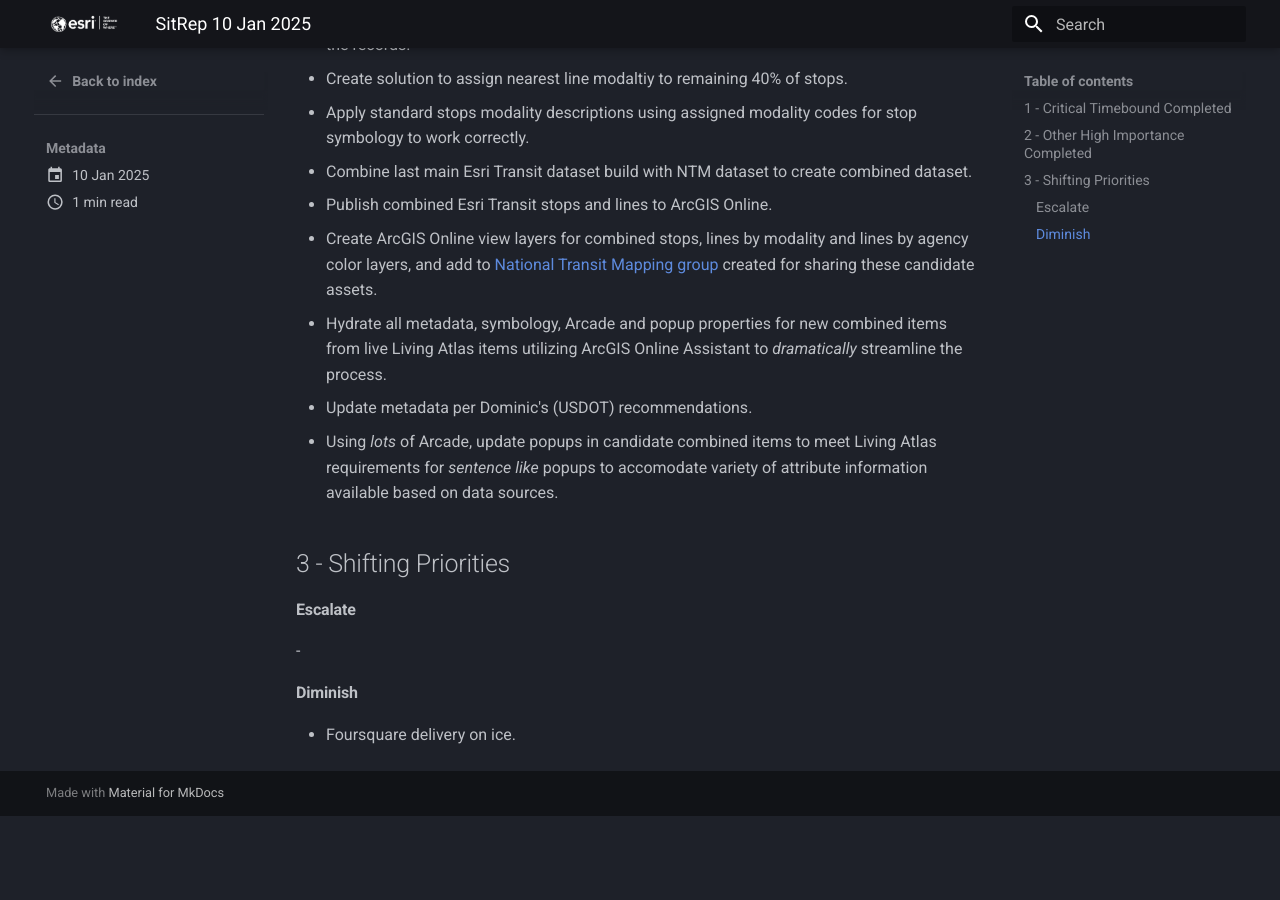
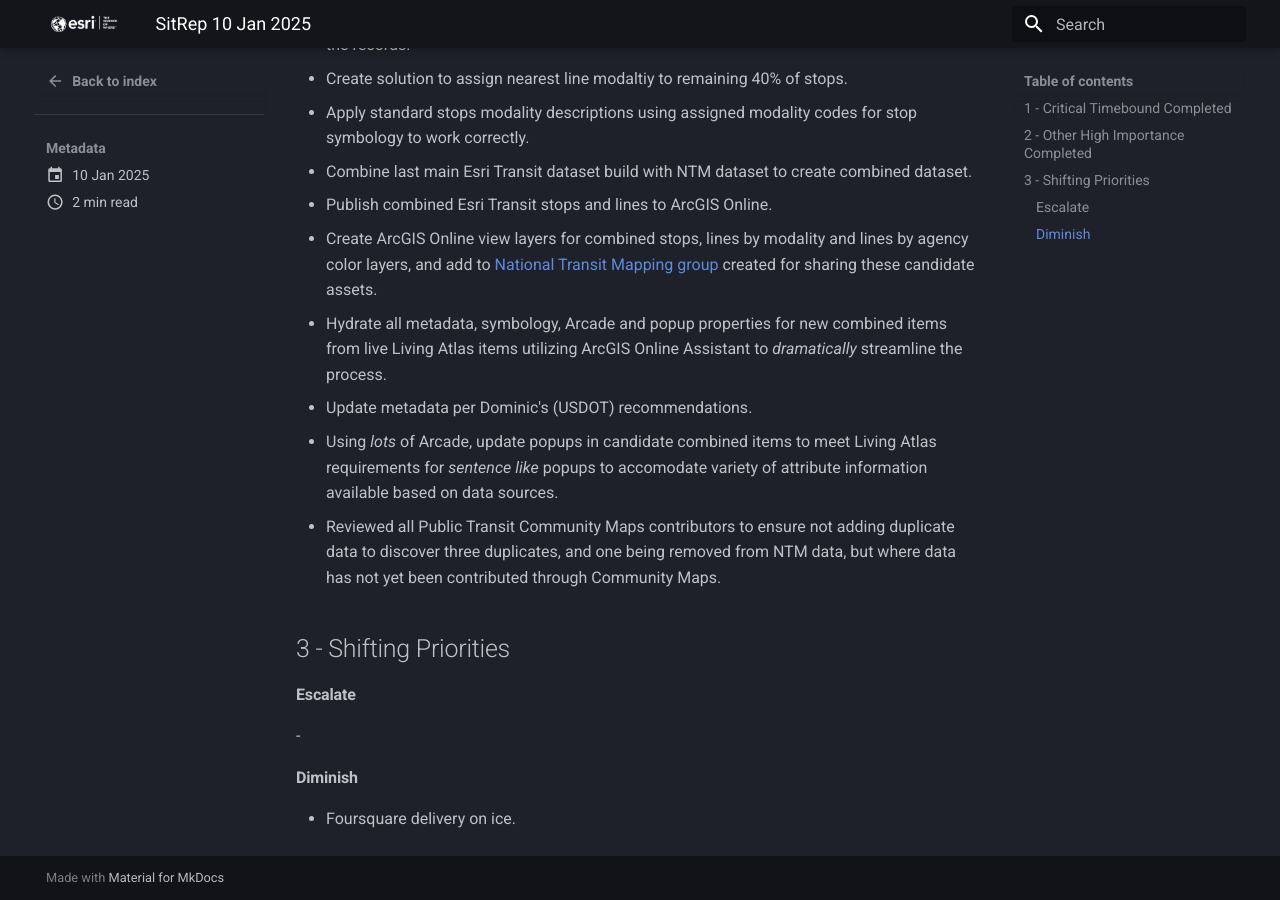
Before and after one commit to knu2xs/esri-resource-page, an MkDocs documentation site: the page built from docs/sitreps/posts/sitrep_20250110.md, in a window 1280 px wide and 900 px high, scrolled down 518 px. Built offline with MkDocs 1.6.1 and Material for MkDocs 9.7.7, drawn with Linux system fonts in a browser that asks for light colours; before the commit the page ends 1334 px from its top, so only the background shows below that.

Commit message:
update sitreps

```diff
--- a/docs/sitreps/posts/sitrep_20250110.md
+++ b/docs/sitreps/posts/sitrep_20250110.md
@@ -22,6 +22,7 @@
 - Hydrate all metadata, symbology, Arcade and popup properties for new combined items from live Living Atlas items utilizing ArcGIS Online Assistant to _dramatically_ streamline the process.
 - Update metadata per Dominic's (USDOT) recommendations.
 - Using *lots* of Arcade, update popups in candidate combined items to meet Living Atlas requirements for _sentence like_ popups to accomodate variety of attribute information available based on data sources.
+- Reviewed all Public Transit Community Maps contributors to ensure not adding duplicate data to discover three duplicates, and one being removed from NTM data, but where data has not yet been contributed through Community Maps.
 
 ## 3 - Shifting Priorities
 
```
